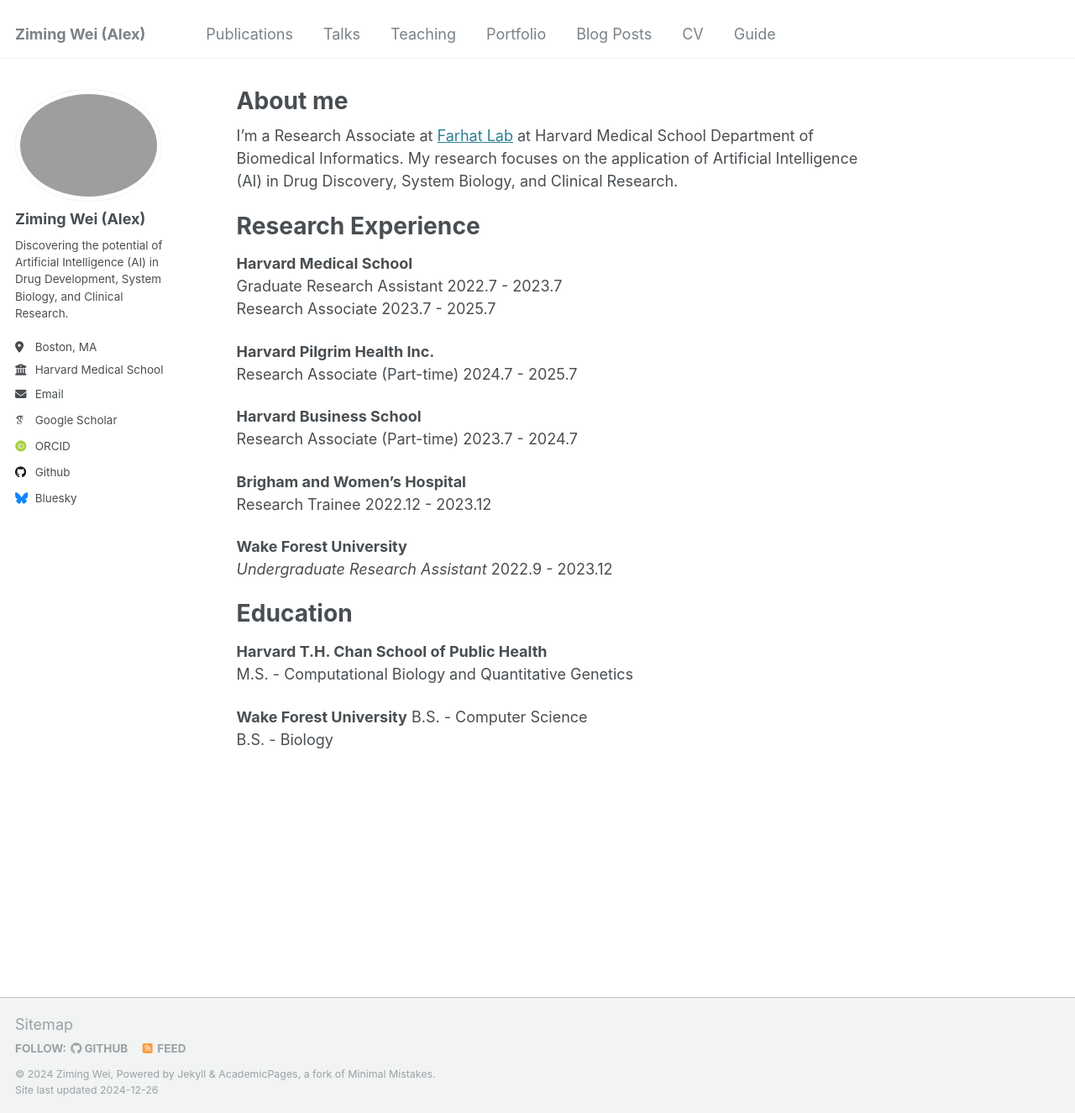
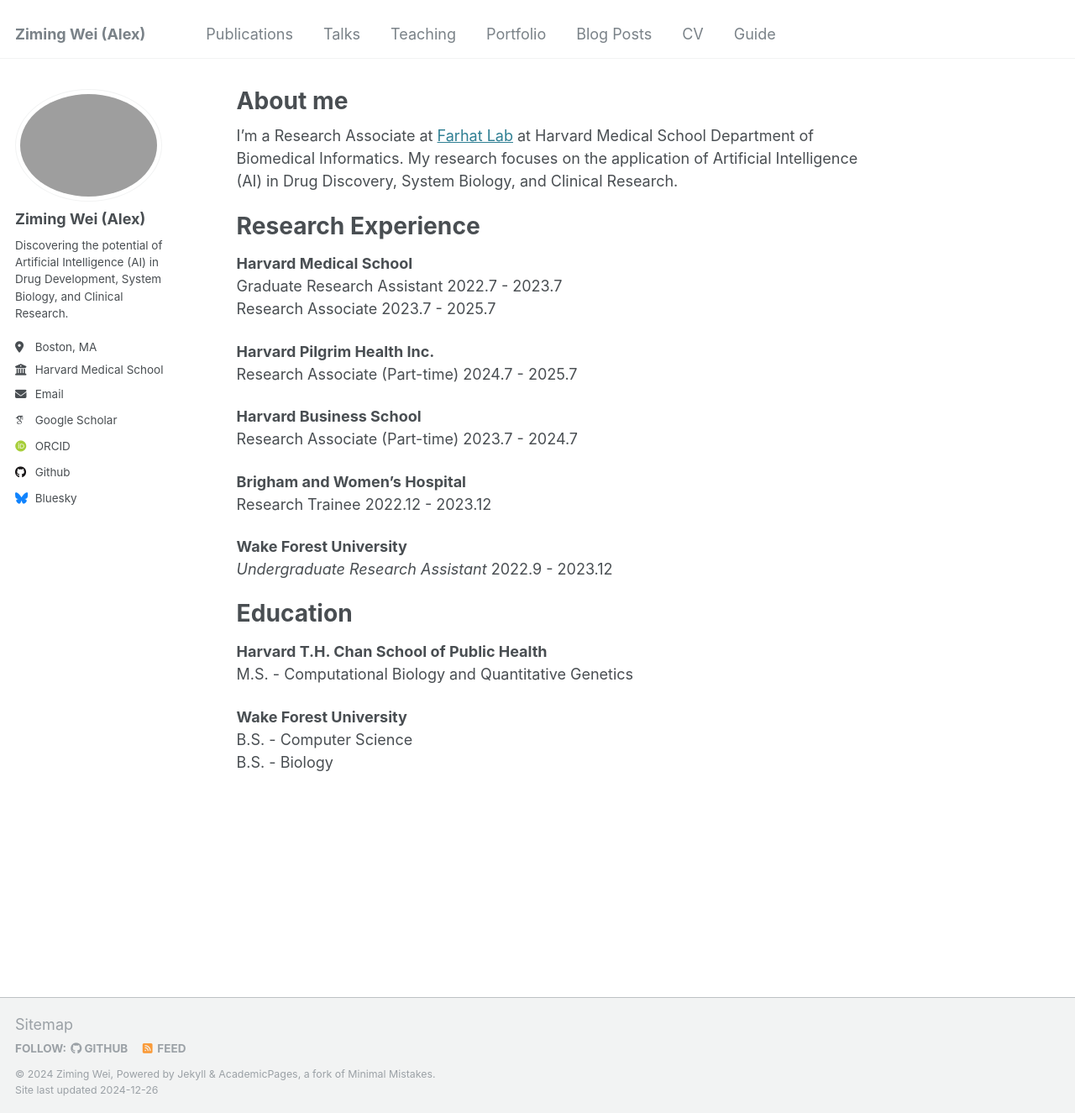
Before and after one commit to AlexWei21/AlexWei21.github.io, a Jekyll site: the page built from _pages/about.md, in a window 1280 px wide and 1325 px high. Shown: the whole window at 84% size. Built offline with Jekyll 4.4.1, drawn with Linux system fonts in a browser that asks for light colours; some web fonts are replaced.

```diff
--- a/_pages/about.md
+++ b/_pages/about.md
@@ -32,6 +32,6 @@ Education
 **Harvard T.H. Chan School of Public Health**\
 M.S. - Computational Biology and Quantitative Genetics
 
-**Wake Forest University**
+**Wake Forest University**\
 B.S. - Computer Science\
 B.S. - Biology
```
